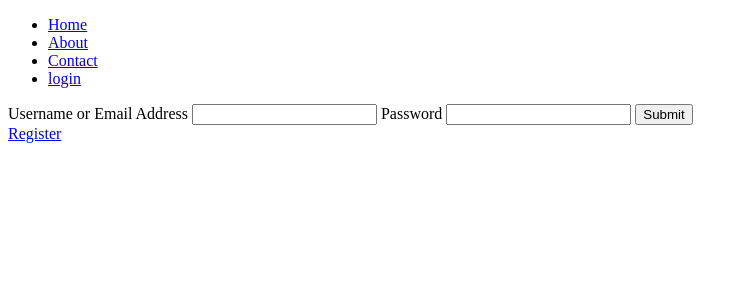
After one commit to cowardlycamper32/college-programs, a Flask app: page /login in a window 1280 px wide. The commit adds this page. Shown: the top 300 px of the page, without its empty margins (0-748 px from the left). Run offline with Flask 3, Linux system fonts and the light colour scheme; some libraries are stand-ins or nearby versions.

Commit message:
added admin control and users table

```diff
--- a/year 2/flask/01/01.py
+++ b/year 2/flask/01/01.py
@@ -128,6 +128,7 @@ def register():
                 return redirect("/register/success")
             else:
                 return redirect("/error?err=UserExists&prv=register")
+    print(form.errors)
 
 
 
@@ -171,7 +172,6 @@ class RegisterForm(FlaskForm):
     username = StringField("Username", validators=[DataRequired(), Length(5, 40)])
     password = PasswordField("Password", validators=[DataRequired(), Length(8, 200)])
     repeatPassword = PasswordField("Repeat Password", validators=[DataRequired(), Length(8, 200)])
-    captcha = RecaptchaField("Verify You Are Human")
 
     submit = SubmitField("Submit")
 
--- /dev/null
+++ b/year 2/flask/shopping/admin.py
@@ -0,0 +1,6 @@
+from main import app
+from flask import request
+import sqlite3
+@app.route("/admin/deleteUser")
+def deleteUser():
+    user = request.args.get('user')
--- a/year 2/flask/shopping/main.py
+++ b/year 2/flask/shopping/main.py
@@ -1,4 +1,4 @@
-from flask import Flask, request, render_template, redirect
+from flask import Flask, request, render_template, redirect, session, flash
 from flask_wtf.file import FileAllowed
 from markupsafe import escape
 import sqlite3 as db
@@ -8,15 +8,22 @@ from wtforms import StringField, SubmitField, PasswordField, FileField
 from wtforms.fields.simple import EmailField
 from wtforms.validators import DataRequired, Length, EqualTo
 import flask_bootstrap
-import flask_argon2 as ar2
+from flask_argon2 import Argon2
+from time import sleep as wait
+
 app = Flask(__name__)
 secretFile = open('secret.scrt', 'r')
 app.secret_key = secretFile.read()
 secretFile.close()
+argon = Argon2()
 
+argon.init_app(app)
 @app.route("/")
 def index():
-    return render_template("index.html")
+    try:
+        return render_template("index.html", pageName="Home", siteName="Shopping", loggedInUsername=session["loggedInUsername"])
+    except:
+        return render_template("index.html", pageName="Home", siteName="Shopping", loggedInUsername=None)
 
 class Product:
     def __init__(self, name, price, description, id, image):
@@ -84,17 +91,17 @@ def contact():
 
 class RegisterForm(FlaskForm):
     username = StringField("Username", validators=[DataRequired()])
-    email = EmailField("Email Address")
+    email = StringField("Email Address", validators=[DataRequired()])
     password = PasswordField("Password", validators=[DataRequired()])
-    repeatPassword = PasswordField("Repeat Password", validators=[DataRequired(), EqualTo("password")])
+    repeatPassword = PasswordField("Repeat Password", validators=[DataRequired()])
 
-    submit = SubmitField("submit")
+    submit = SubmitField("Submit")
 
-@app.route("/register")
+@app.route("/register", methods=["GET", "POST"])
 def register():
     form = RegisterForm()
-    usernameError = "none"
-    repeatPasswordError = "none"
+    usernameError = ""
+    repeatPasswordError = ""
     if form.validate_on_submit():
         username = form.username.data
         email = form.email.data
@@ -103,25 +110,160 @@ def register():
 
         with db.connect("database.db") as database:
             cur = database.cursor()
-            userCheck = cur.execute("SELECT username FROM users WHERE username = ?", (username)).fetchone()
+            userCheck = cur.execute("SELECT username FROM users").fetchall()
+            for user in userCheck:
 
-            if username == userCheck[0]:
-                doNotRun = True
-                usernameError = "That username is in use."
-            else:
-                doNotRun = False
+                if username == user[0]:
+                    doNotRun = True
+                    usernameError = "That username is in use."
+                else:
+                    doNotRun = False
 
             if password != repeatPassword:
                 doNotRun = True
                 repeatPasswordError = "Passwords must match"
             else:
                 doNotRun = False
+
+            print(doNotRun)
             if not doNotRun:
-                pass
+                cur.execute("INSERT INTO users (username, email, passwordHash, Flags) VALUES (?, ?, ?, ?)", (username, email, argon.generate_password_hash(password), "user"))
+                session["loggedInUsername"] = username
+                return redirect("/login")
+    print(form.errors)
 
-    return render_template("register.html", form=form, usernameError=usernameError, repeatPasswordError=repeatPasswordError)
+    return render_template("register.html", form=form)
+
+class LoginForm(FlaskForm):
+    usernameOrEmail = StringField("Username or Email Address", validators=[DataRequired()])
+    password = PasswordField("Password", validators=[DataRequired()])
+
+    submit = SubmitField("Submit")
+
+@app.route("/login", methods=["GET", "POST"])
+def login():
+    form = LoginForm()
+    usernameoremail = form.usernameOrEmail.data
+    password = form.password.data
+
+    if form.validate_on_submit():
+        if "@" in usernameoremail:
+            lookFor = "email"
+        else:
+            lookFor = "username"
+
+        with db.connect("database.db") as database:
+            cur = database.cursor()
+            doNotRun = True
+            #print(usernameoremail)
+            if lookFor == "email":
+                curentUsers = cur.execute("SELECT email, passwordHash FROM users WHERE email = ?", (usernameoremail,)).fetchone()
+            elif lookFor == "username":
+                currentUsers = cur.execute("SELECT username, passwordHash FROM users WHERE username = ?", (usernameoremail,)).fetchone()
+            else:
+                raise TypeError("Invalid input")
 
 
+
+            #print(currentUsers)
+            if currentUsers[0] is not None:
+                doNotRun = False
+            else:
+                doNotRun = True
+
+            if not doNotRun:
+                #print(currentUsers)
+                if argon.check_password_hash(currentUsers[1], password):
+                    temp = cur.execute("SELECT username FROM users WHERE email = ? OR username = ?",(usernameoremail, usernameoremail)).fetchone()[0]
+                    session["loggedInUsername"] = temp
+                    return redirect("/")
+
+
+    return render_template("login.html", form=form)
+
+@app.route("/logout")
+def logout():
+    session.pop("loggedInUsername")
+    return redirect("/")
+
+def parseFlags(flags):
+    flagsList = flags.split(",")
+    for i in range(len(flagsList)):
+        flagsList[i].strip()
+    return flagsList
+
+class Admin():
+    class DeleteUserForm(FlaskForm):
+        username = StringField("Username", validators=[DataRequired()])
+        confirmUsername = StringField("Confirm Username", validators=[DataRequired()])
+        confirmationText = "I confirm the deletion of the user."
+        confirmation = StringField("Confirmation", validators=[DataRequired(), EqualTo(confirmationText)])
+        submit = SubmitField("Submit")
+
+    class EditUserForm(FlaskForm):
+        username = StringField("Username", validators=[DataRequired()])
+        submit = SubmitField("Submit")
+    class CreateUserForm(FlaskForm):
+        username = StringField("Username", validators=[DataRequired()])
+        password = StringField("Password", validators=[DataRequired()])
+        email = StringField("Email Address", validators=[DataRequired()])
+        flags = StringField("Flags", validators=[DataRequired()])
+
+        submit = SubmitField("Submit")
+
+
+
+@app.route("/admin")
+def admin():
+    try:
+        with db.connect("database.db") as database:
+            cur = database.cursor()
+            flags = cur.execute("SELECT flags FROM users WHERE username = ?", (session["loggedInUsername"],)).fetchone()[0]
+    except:
+        return redirect("/login")
+
+    flags = parseFlags(flags)
+    if "administrator" in flags:
+        deleteUser = Admin().DeleteUserForm()
+        createUser = Admin().CreateUserForm()
+        editUser = Admin().EditUserForm()
+        return render_template("admin.html", deleteUsers=deleteUser, addUsers=createUser)
+    else:
+
+        return "<h1>403 UNAUTHORISED</h1><script>alert('You are not authorized to access this page');</script><a href='/'>Go Home</a>"
+
+@app.route("/admin/deleteUser", methods=["GET", "POST"])#
+def adminDeleteUser():
+    try:
+        user = session["loggedInUsername"]
+    except KeyError:
+        return redirect("/admin")
+    with db.connect("database.db") as database:
+        cur = database.cursor()
+        result = cur.execute("SELECT flags FROM users WHERE username = ?", (user,)).fetchone()[0]
+        if "administrator" in parseFlags(result):
+            form = request.form
+            userToDelete = form.get("username")
+            cur.execute("DELETE FROM users WHERE username = ?", (userToDelete,)).fetchone()
+            return redirect("/admin", code=302)
+
+@app.route("/admin/addUser", methods=["POST"])
+def adminEditUser():
+    try:
+        user = session["loggedInUsername"]
+    except KeyError:
+        return redirect("/admin")
+    with db.connect("database.db") as database:
+        cur = database.cursor()
+        result = cur.execute("SELECT flags FROM users WHERE username = ?", (user,)).fetchone()[0]
+        if "administrator" in parseFlags(result):
+            form = request.form
+            existingUser = cur.execute("SELECT username FROM users WHERE username = ?", (form.get("username"),)).fetchone()
+            if existingUser is not None:
+                print("Username Exists")
+                return redirect("/admin", code=400)
+            else:
+                cur.execute("INSERT INTO users (email, username, passwordHash, Flags) VALUES (?, ?, ?, ?)", (form.get("email"), form.get("username"), argon.generate_password_hash(form.get("password")), form.get("flags")))
 
 
 
@@ -129,12 +271,7 @@ if __name__ == "__main__":
     app.run(debug=True, host='0.0.0.0', port=5001)
 
 
+
+
 class SearchForm(FlaskForm):
     pass
-
-class LoginForm(FlaskForm):
-    pass
-
-
-
-    submit = SubmitField("submit")
--- a/year 2/flask/shopping/templates/index.html
+++ b/year 2/flask/shopping/templates/index.html
@@ -9,7 +9,12 @@
             <li><a href="{{ url_for('index') }}">Home</a></li>
             <li><a href="{{ url_for('about') }}">About</a></li>
             <li><a href="{{ url_for('contact') }}">Contact</a></li>
-            <li>{{ session["username"] }}</li>
+            {% if not loggedInUsername %}
+            <li><a href="{{ url_for('login') }}">login</a></li>
+            {% else %}
+            <li>{{ loggedInUsername }}</li>
+            <li><a href="{{ url_for('logout') }}">logout</a></li>
+            {% endif %}
         </ul>
     </nav>
 </div>
--- /dev/null
+++ b/year 2/flask/shopping/templates/login.html
@@ -0,0 +1,14 @@
+{% extends "index.html" %}
+{% block content %}
+<div class="form-container">
+    <form method="POST" action="/login">
+        {{ form.hidden_tag() }}
+
+        {{ form.usernameOrEmail.label }} {{ form.usernameOrEmail() }}
+        {{ form.password.label }} {{ form.password() }}
+
+        {{ form.submit }}
+    </form>
+    <a href="{{ url_for('register') }}">Register</a>
+</div>
+{% endblock %}
```
Also changed, not shown: year 2/flask/shopping/templates/admin.html (added, +26 -0 lines), year 2/flask/shopping/templates/register.html (+4 -7 lines), year 2/misc/triangle.py (added, +11 -0 lines), year 2/flask/shopping/database.db.
